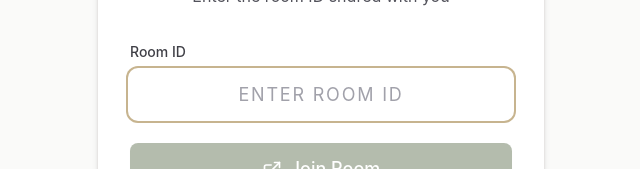
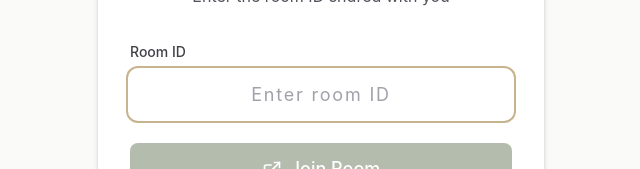
Before and after one commit to mewn1907/candid, a React (Vite) app in the folder client/: page /join in a window 1280 px wide. Shown: the part 344-513 px from the top of the page, without its empty margins (319-959 px from the left). Built offline with nearby package versions, Linux system fonts and the light colour scheme; no server answers.

Commit message:
fix: preserve case when pasting room code (remove forced uppercase)

```diff
--- a/client/src/features/room/JoinRoomPage.tsx
+++ b/client/src/features/room/JoinRoomPage.tsx
@@ -8,7 +8,7 @@ export const JoinRoomPage: React.FC = () => {
   const navigate = useNavigate();
   const { roomId: linkRoomId } = useParams<{ roomId?: string }>();
   const { joinRoom, loading, error } = useRoomContext();
-  const [roomId, setRoomId] = useState(linkRoomId?.toUpperCase() ?? '');
+  const [roomId, setRoomId] = useState(linkRoomId ?? '');
 
   const join = async (id: string) => {
     if (!id.trim()) return;
@@ -77,13 +77,16 @@ export const JoinRoomPage: React.FC = () => {
               id="roomId"
               type="text"
               value={roomId}
-              onChange={(e) => setRoomId(e.target.value.toUpperCase())}
+              onChange={(e) => setRoomId(e.target.value)}
               placeholder="Enter room ID"
-              className="input text-center text-heading-sm tracking-widest uppercase"
+              className="input text-center text-heading-sm tracking-widest"
               maxLength={20}
               autoFocus
               required
               autoComplete="off"
+              autoCapitalize="off"
+              autoCorrect="off"
+              spellCheck={false}
             />
           </div>
 
--- a/client/src/features/room/components/RoomCreator.tsx
+++ b/client/src/features/room/components/RoomCreator.tsx
@@ -127,11 +127,14 @@ export const RoomJoiner: React.FC<{ onClose?: () => void }> = ({ onClose }) => {
             id="roomId"
             type="text"
             value={roomId}
-            onChange={(e) => setRoomId(e.target.value.toUpperCase())}
+            onChange={(e) => setRoomId(e.target.value)}
             placeholder="Enter room ID"
-            className="input text-center text-heading-sm tracking-widest uppercase"
+            className="input text-center text-heading-sm tracking-widest"
             maxLength={20}
             autoComplete="off"
+            autoCapitalize="off"
+            autoCorrect="off"
+            spellCheck={false}
             required
           />
         </div>
```
